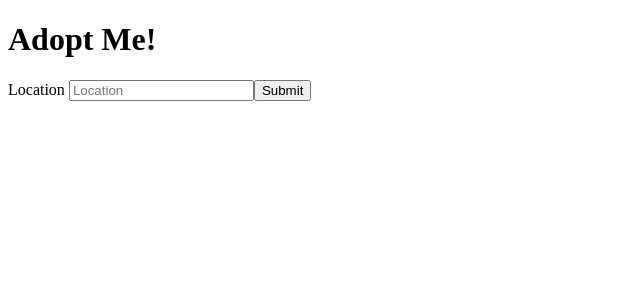
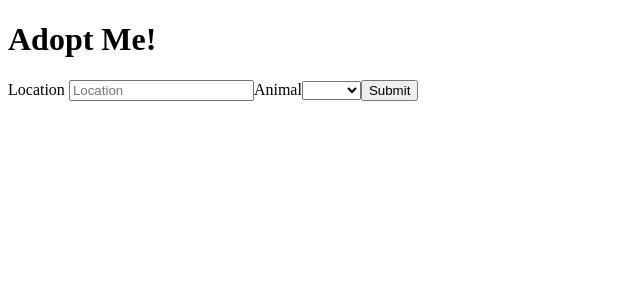
Before and after one commit to hopesunknown/adopt-me-react, a React app: page / in a window 1280 px wide. Shown: the top 300 px of the page, without its empty margins (0-640 px from the left). Built offline with nearby package versions, Linux system fonts and the light colour scheme; the HTML template or start-up script is replaced by a standard one.

Commit message:
added animal input and dropdown

```diff
--- a/src/SearchParams.js
+++ b/src/SearchParams.js
@@ -1,4 +1,6 @@
 import { useState } from 'react';
+
+const ANIMALS = ["bird", "cat", "dog", "rabbit", "reptile"];
 
 const SearchParams = () => {
     // const location = "Seattle, WA";
@@ -17,6 +19,30 @@
                         onChange={(e) => setLocation(e.target.value)}
                     />
                 </label>
+                <label htmlFor="animal">
+                    Animal
+                    <select
+                        id="animal"
+                        value={animal}
+                        onChange={(e) => {
+                            setAnimal(e.target.value);
+                            setBreed("");
+                        }}
+                        onBlur={(e) => {
+                            setAnimal(e.target.value);
+                            setBreed("");
+                        }}
+                        >
+                         <option />
+                         {ANIMALS.map((animal) => {
+                             return (
+                                 <option key={animal} value={animal}>
+                                     {animal}
+                                 </option>
+                             );
+                         })}
+                        </select>
+                </label>
                 <button>Submit</button>
             </form>
         </div>
```
